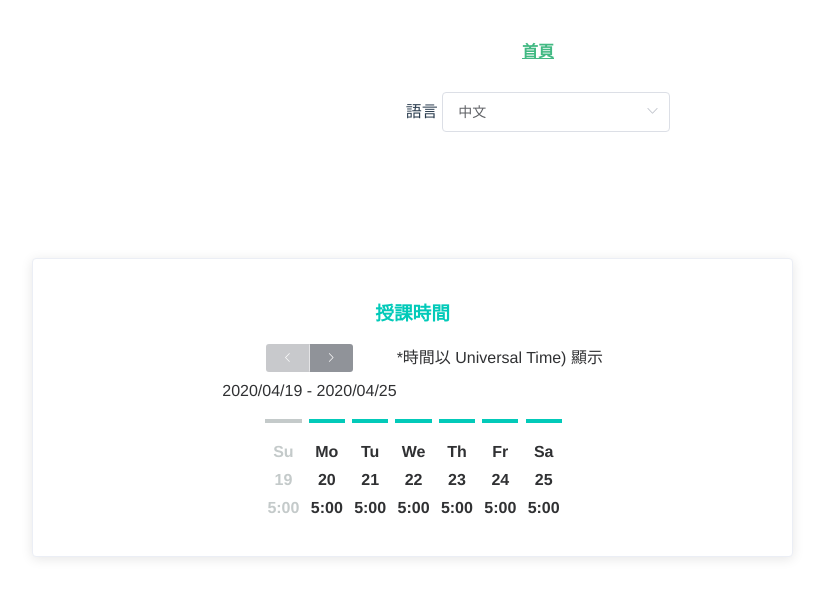
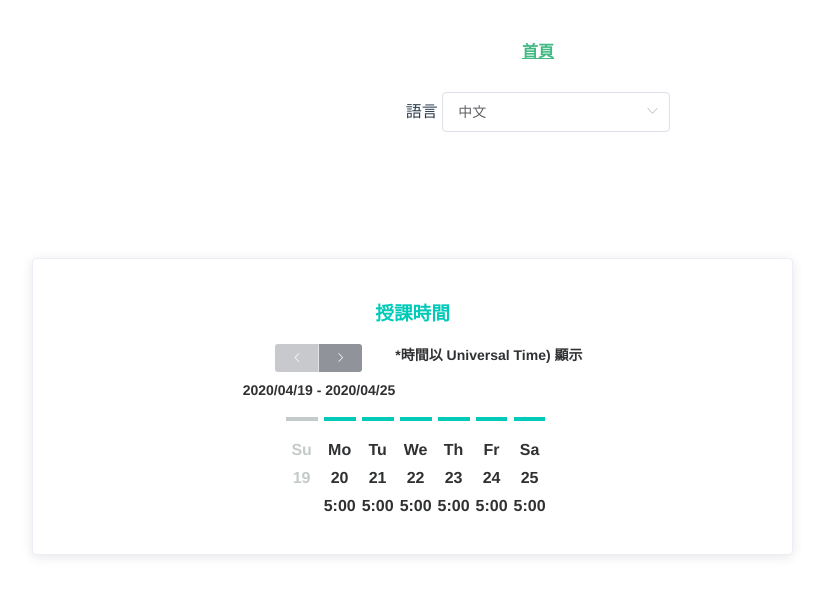
Before and after one commit to ian8924/vue-calendar, a Vue app: page / in a window 1280 px wide. Shown: the top 598 px of the page, without its empty margins (102-926 px from the left). Built offline with nearby package versions, Linux system fonts and the light colour scheme.

Commit message:
[Fix] 修正css

```diff
--- a/src/components/Card/CardCalendar.vue
+++ b/src/components/Card/CardCalendar.vue
@@ -22,7 +22,7 @@
           </el-button>
         </el-button-group>
         <!-- 日期期間 -->
-        <div style="margin-top:10px">
+        <div style="margin-top:10px" class="h5-front">
           {{ listDate[0].format("YYYY/MM/DD") }} -
           {{ listDate[6].format("YYYY/MM/DD") }}
         </div>
@@ -43,7 +43,7 @@
             <!-- 日期 -->
             {{ listDate[index].format("DD") }}
           </div>
-          <div>5:00</div>
+          <div v-if="!beforeToday(listDate[index])">5:00</div>
         </li>
       </ul>
     </div>
@@ -64,7 +64,7 @@ export default {
     return {
       changeIndex: 0, //改變周次計數
       daysubtract: 0, //與上週日差幾天
-      listDate: []
+      listDate: [] //存一週內的日期
     };
   },
   computed: {
@@ -115,9 +115,13 @@ export default {
       this.daysubtract = daysubtract;
       // listDate存一週內的日期
       for (let i = 0; i <= 6; i++) {
-        this.listDate[i] = moment()
-          .subtract(this.daysubtract, "days")
-          .add(i, "days");
+        this.$set(
+          this.listDate,
+          i,
+          moment()
+            .subtract(this.daysubtract, "days")
+            .add(i, "days")
+        );
       }
     },
     changeWeek(val) {
@@ -152,15 +156,15 @@ export default {
 h3 {
   color: #02cab9;
 }
-h5-front {
+.h5-front {
   display: block;
-  font-size: 0.83em;
+  font-size: 14px;
   font-weight: bold;
 }
 .box-card {
   justify-items: center;
   width: 60%;
-  min-width: 600px;
+  min-width: 400px;
 }
 
 .box-card-ul {
--- a/src/views/Home.vue
+++ b/src/views/Home.vue
@@ -30,6 +30,7 @@ export default {
     }
   },
   watch: {
+    // 切換語言
     lanuage(val) {
       this.$i18n.locale = val;
     }
```
